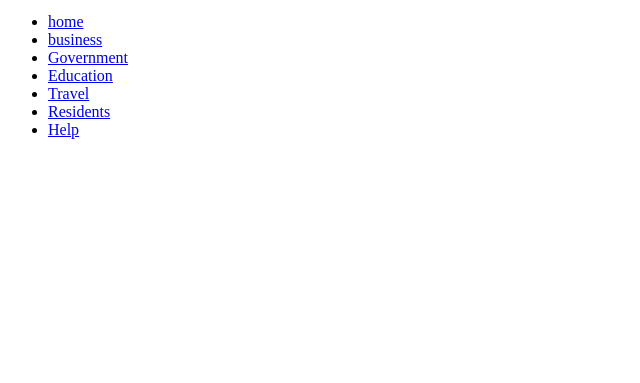
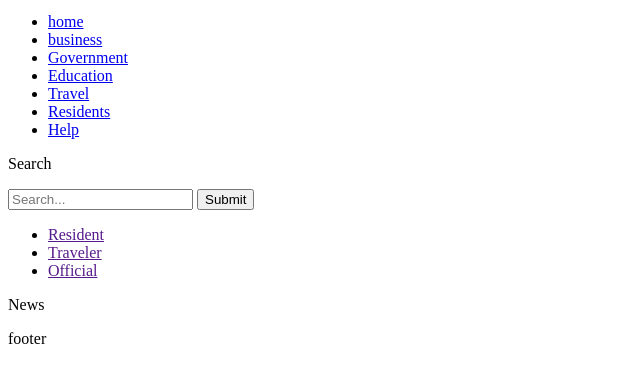
Before and after one commit to blubun/MyFlorida, a plain HTML site: page MyFlorida/home.html in a window 1280 px wide. Shown: the part 135-518 px from the top of the page, without its empty margins (0-640 px from the left). Drawn offline with Linux system fonts and the light colour scheme.

Commit message:
edit
added info to home page and business

```diff
--- a/MyFlorida/home.html
+++ b/MyFlorida/home.html
@@ -25,5 +25,25 @@
                     <li><a href="help.html">Help</a></li>
                 </ul>
        </div>
+
+       <div name="searchbox">
+           <p>Search</p>
+           <input type="text" placeholder="Search...">
+           <button type="submit">Submit</button>
+
+           <ul>
+            <li><a href="">Resident</a></li>
+            <li><a href="">Traveler</a></li>
+            <li><a href="">Official</a></li>
+           </ul>
+       </div>
+
+       <div name="news">
+           <p>News</p>
+       </div>
+
+       <footer>
+           <p>footer</p>
+       </footer>
     </body>
 </html>
```
Also changed, not shown: MyFlorida/business.html (+12 -0 lines).
